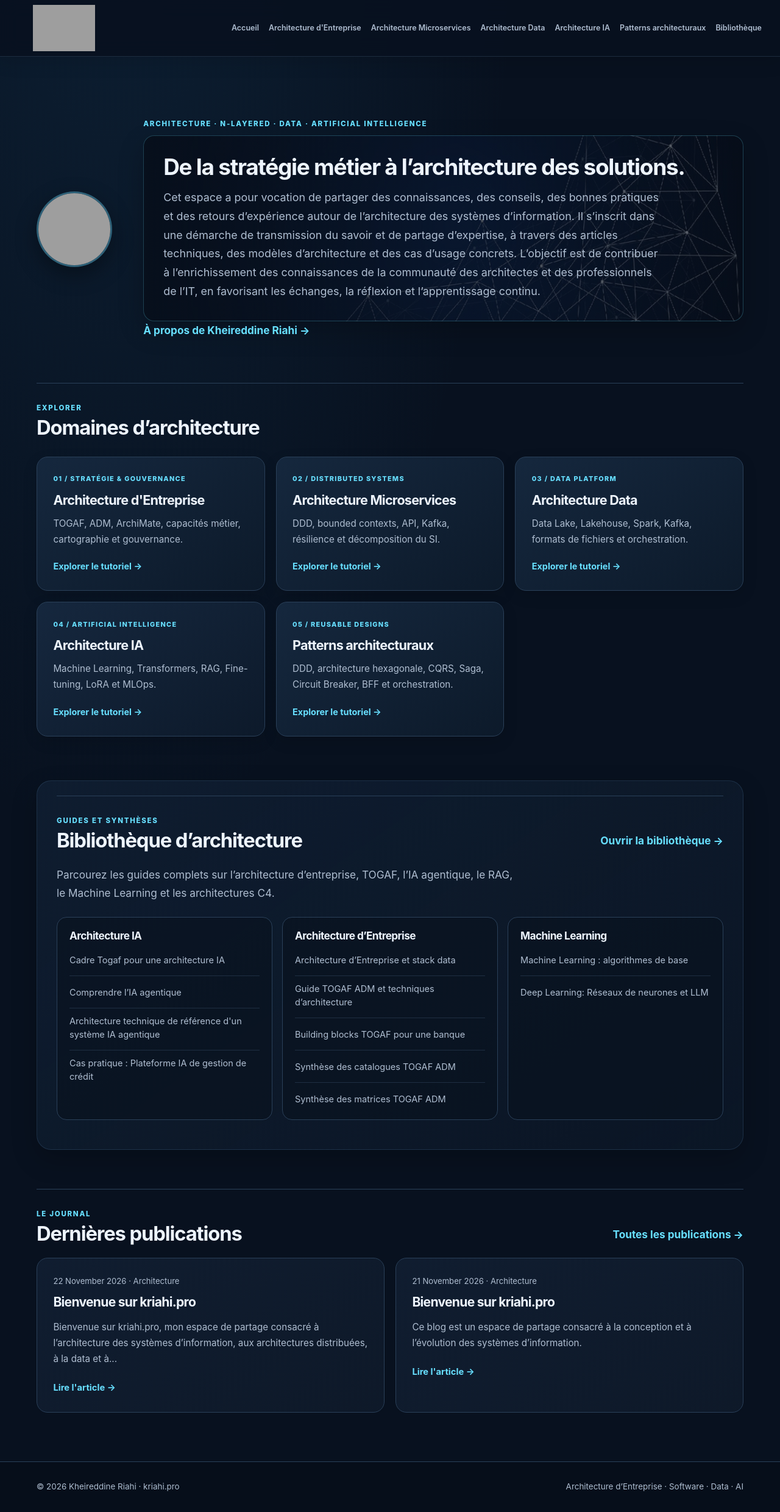
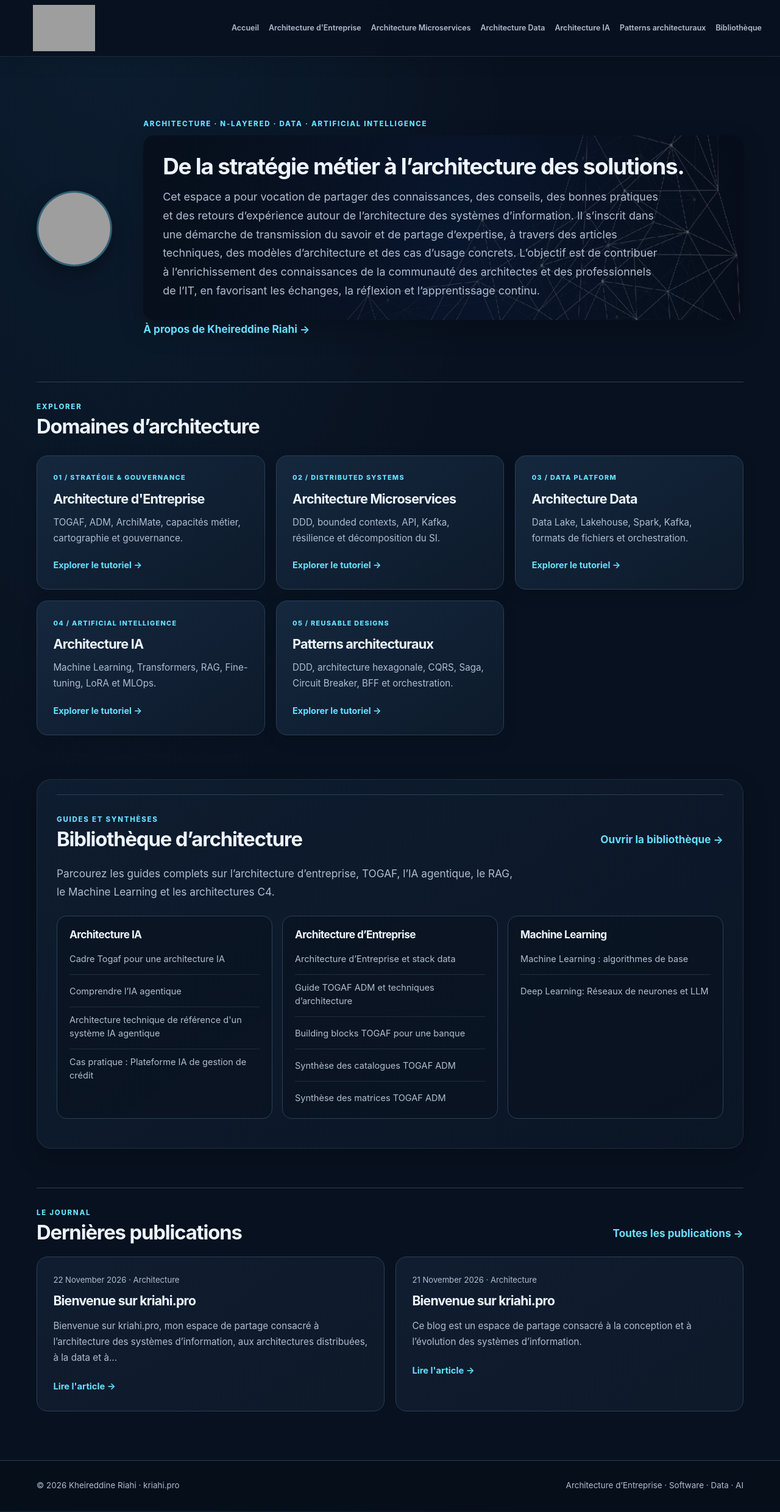
Before and after one commit to KRiahi345/kriahi, a Jekyll site: the page built from index.html, in a window 1280 px wide. Shown: the whole page at 61% size. Built offline with Jekyll 4.4.1, drawn with Linux system fonts in a browser that asks for light colours; grey boxes are pictures that could not be loaded.

Commit message:
Remove border from homepage background panel

```diff
--- a/assets/css/style.css
+++ b/assets/css/style.css
@@ -476,7 +476,6 @@ h3 {
 .hero-message {
   overflow: hidden;
   padding: clamp(1.1rem, 2.5vw, 2rem);
-  border: 1px solid rgb(103 223 255 / 24%);
   border-radius: 18px;
   background-color: var(--surface);
   background-image: linear-gradient(90deg, rgb(8 17 31 / 84%), rgb(8 17 31 / 65%)), url("../images/home-architecture-illustration.png?v=wallpaper-bg-20261124");
```
